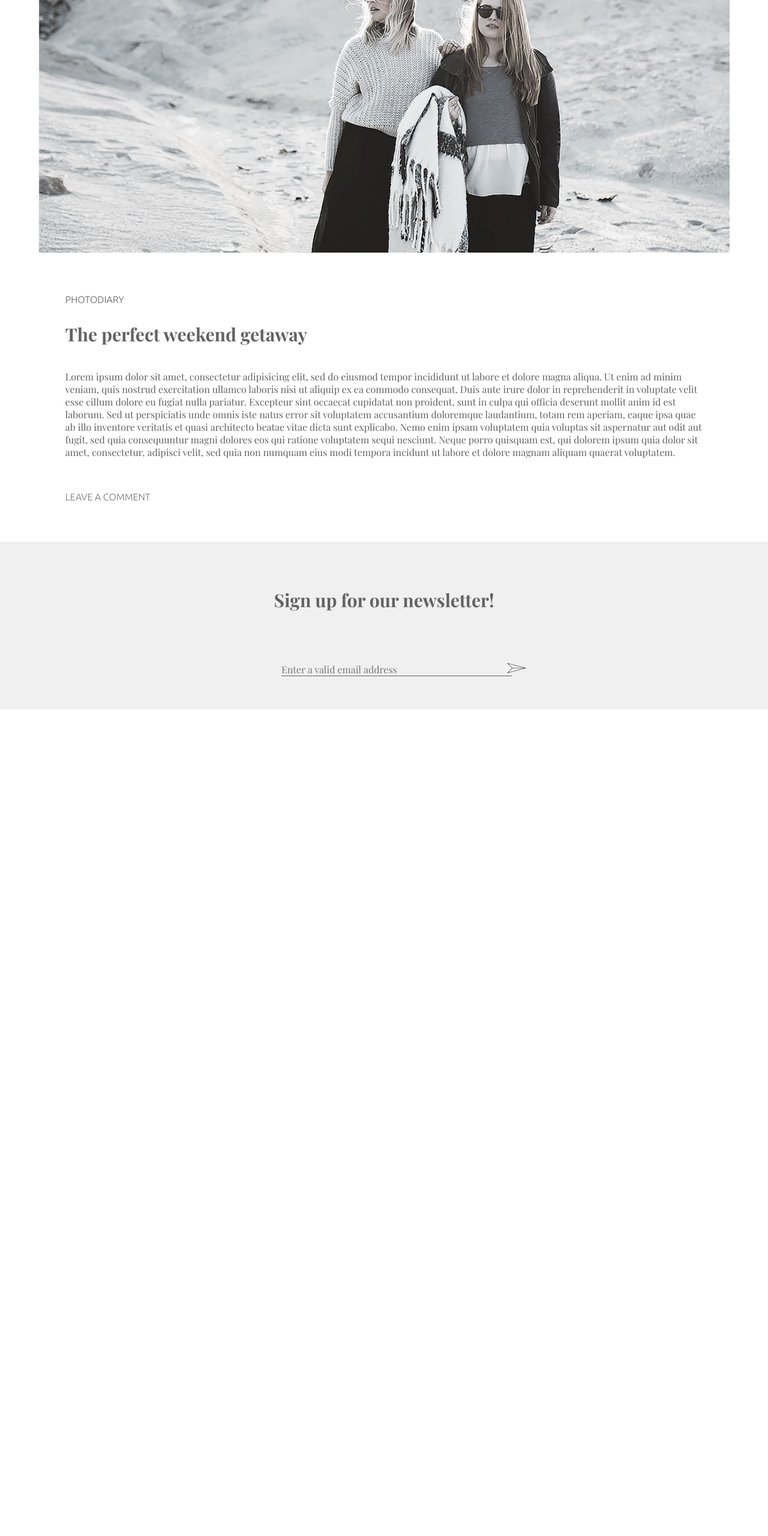
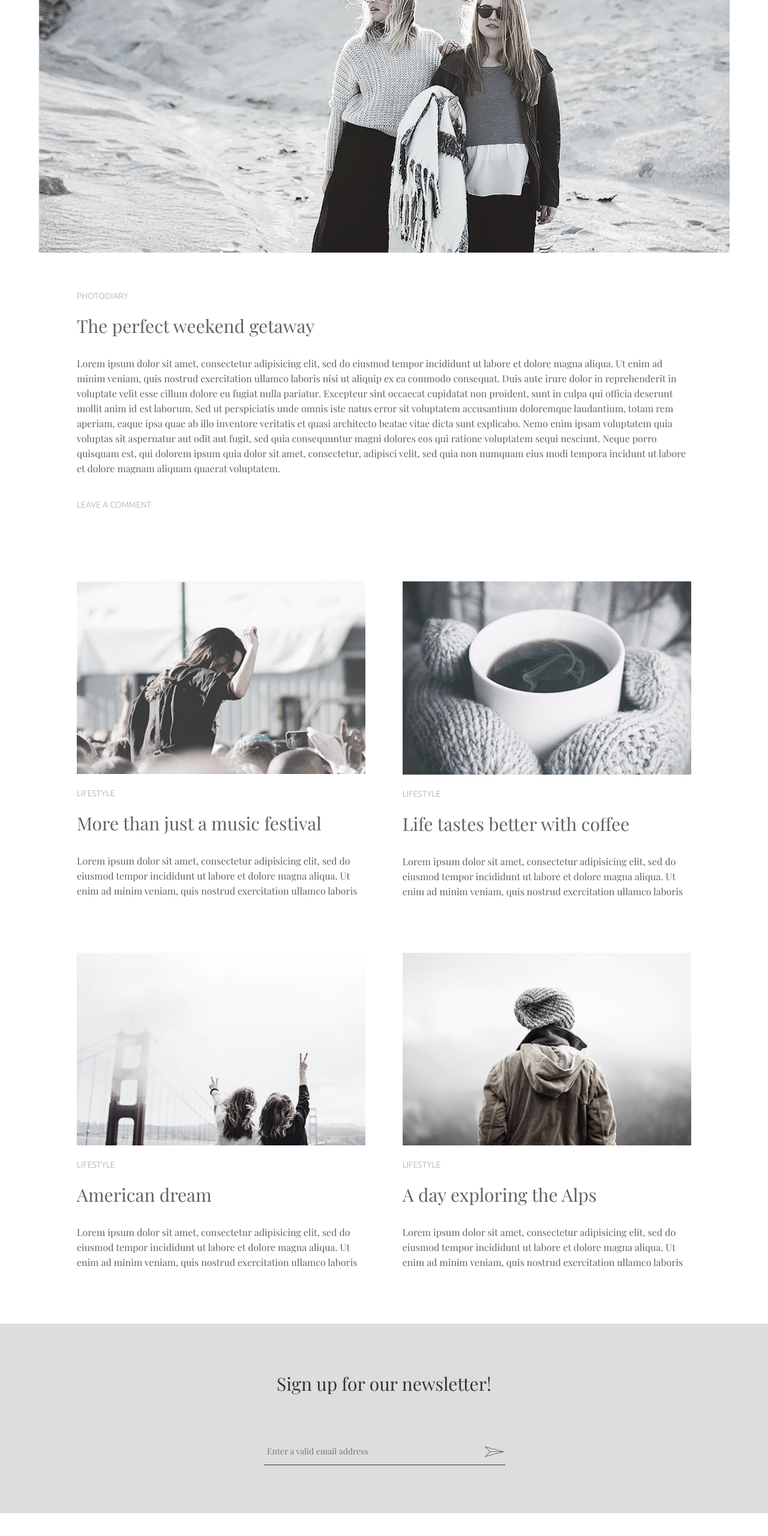
Before and after one commit to MdRasel0/minimo, a plain HTML site: page index.html in a window 1280 px wide. Shown: the part 224-2784 px from the top of the page at 60% size. Before the commit the page ends 1406 px from the top, so only its background shows below. Drawn offline with nearby package versions, Linux system fonts and the light colour scheme; a web font is replaced by a local one.

Commit message:
Add files via upload

```diff
--- a/css/style.css
+++ b/css/style.css
@@ -65,79 +65,166 @@ width: 100%;
 /*Banner end*/
 /* Gateway start*/
 .gateway{
+	padding: 60px 0;
 }
 .container_2{
-	width: 83%;
+	width: 80%;
 	margin:0 auto;
-	padding-top: 65px;
+	overflow: hidden;
 }
-.container_2 h1{
-	font-family:'Ubuntu', sans-serif;
-	font-size:16px;
-	font-weight:300;
+.gw_wrapper{
+
+}
+.c_p{
+	margin: 0;
+	font-family: 'Ubuntu', sans-serif;
+	font-size: 14px;
+	font-weight: 300;
+	color: #b4ad9e;
 	text-transform: uppercase;
-	margin-bottom: 29px;
 }
-.container_2 h2{
+.c_h1{
+	margin-top: 22px;
+	margin-bottom: 30px;
 	font-size:30px;
-	font-weight:700;
-	margin-bottom: 40px;
-}
-.container_2 p{
-	font-size:16px;
 	font-weight: 400;
 }
-.comment{
-	border:1px solid blue;
-}
-input[type=text]{
-	font-family:'Ubuntu', sans-serif;
-	font-size: 16px;
-	font-weight:300;
-	text-transform: uppercase;
-	border: none;
-	margin-top: 55px
+.c_text{
+	margin-bottom: 40px;
+	line-height: 25px;
 }
 /* Gateway end*/
-/* Newsletter start*/
+/*Blog start*/
+.blog{
+    padding-top: 60px;
+    padding-bottom: 0;
+}
+.single{
+	width: 47%;
+	float: left;
+	margin-bottom: 50px;
+}
+.single:nth-child(even){
+		margin-left: 6%;
+}
+.single img{
+	width: 100%;
+	margin-bottom: 20px;
+}
+/*Blog end*/
+/*news start*/
 .newsletter{
-	background-color: #F0F0F0;
-    margin-top: 65px;
-    padding: 77px 0;
+	padding: 80px;
+	background-color: #dddddd;
 }
-.container_3{
-	width: 50%;
-	margin:0 auto;
-}
-.text{
-    width: 60%;
-    margin: 0 auto;
-}
-.text h3{
-	font-size:30px;
-	font-weight:700;
+.signup{
 	text-align: center;
 }
-.ns_form{
-	width: 60%;
-	margin-top:85px;
+.signup h1{
+	font-size: 30px;
+	font-weight: 400;
+	color: #333333;
+	margin-bottom: 70px;
+	margin-top: 0;
+}
+.s_form{
 	position: relative;
+	width: 400px;
+	margin: 0 auto;
 }
-.ns_form input{
-    font-family: 'Playfair Display', serif;
-    font-size: 16px;
-    font-weight: 400;
-    width: 100%;
-    margin: 0 auto;
-    margin-left: 149px;
-    border: none;
-    border-bottom: 1px solid #626262;
-    background-color: #F0F0F0;
-    position: absolute;
+.s_form input{
+	font-family: 'Playfair Display', serif;
+	font-size: 14px;
+	font-weight: 400;
+	color: #626262;
+	width: 382px;
+	height: 45px;
+	border: none;
+	border-bottom:1px solid #333333;
+	background: transparent;
+	padding-left: 5px;
+	padding-right: 15px;
 }
-.send{
+.s_form input:focus{
+outline: 0;
+}
+.s_form button{
 	position: absolute;
-    cursor: pointer;
-    margin-left: 525px;
+	background: transparent;
+	border: none;
+	cursor: pointer;
+	top: 15px;
+	right: 0;
 }
-/* Newsletter start*/
+.s_form button:focus{
+	outline: 0;
+}
+.s_form button img{}
+/* News end*/
+.blog2{
+	padding-top:60px;
+}
+.load{
+	padding: 100px 0 180px;
+	text-align: center;
+}
+.load button{
+	font-family: 'Playfair Display', serif;
+	font-size: 20px;
+	font-weight: 400;
+	width: 160px;
+	height: 60px;
+	background-color: transparent;
+	border: 1px solid #626262;
+	.transition:.3s;
+	cursor: pointer;
+}
+.load button:hover{
+	background-color: #626262;
+	color: white;
+}
+.load button:focus{
+	outline: 0;
+}
+footer{
+	background-color: #dddddd;
+	padding: 50px 0;
+}
+.terms{
+	/*margin-top: 60px;*/
+}
+.terms ul{
+
+}
+.terms ul li{
+	list-style: none;
+	float: left;
+
+}
+.terms ul li a{
+	font-family:'Playfair Display', serif;
+	font-size: 14px;
+	font-weight: 700;
+	color: #000000;
+	text-decoration: none;
+	margin-left: 25px;
+}
+.terms ul li a:hover{
+	border-bottom: 1px solid #626262;
+}
+.social{
+	float: right;
+}
+.social ul{
+}
+.social ul li{
+	list-style: none;
+	float: left;
+	padding-left: 25px;
+}
+.social ul li span{
+	font-family:'Playfair Display', serif;
+	font-size: 14px;
+	font-weight: 700;
+	color: #000000;
+}
--- a/index.html
+++ b/index.html
@@ -37,32 +37,111 @@
   <!-- gateway section start-->
   <section class="gateway">
     <div class="container_2">
-      <h1>photodiary</h1>
-      <h2>The perfect weekend getaway </h2>
-      <p>Lorem ipsum dolor sit amet, consectetur adipisicing elit, sed do eiusmod tempor incididunt ut labore et dolore magna aliqua. Ut enim ad minim veniam, quis nostrud exercitation ullamco laboris nisi ut aliquip ex ea commodo consequat. Duis aute irure dolor in reprehenderit in voluptate velit esse cillum dolore eu fugiat nulla pariatur. Excepteur sint occaecat cupidatat non proident, sunt in culpa qui officia deserunt mollit anim id est laborum. Sed ut perspiciatis unde omnis iste natus error sit voluptatem accusantium doloremque laudantium, totam rem aperiam, eaque ipsa quae ab illo inventore veritatis et quasi architecto beatae vitae dicta sunt explicabo. Nemo enim ipsam voluptatem quia voluptas sit aspernatur aut odit aut fugit, sed quia consequuntur magni dolores eos qui ratione voluptatem sequi nesciunt. Neque porro quisquam est, qui dolorem ipsum quia dolor sit amet, consectetur, adipisci velit, sed quia non numquam eius modi tempora incidunt ut labore et dolore magnam aliquam quaerat voluptatem.</p>
-      <form>
-        <input type="text" name="comment" placeholder="Leave a comment">
+      <div class="gw_wrapper">
+        <p class="c_p">photodiary</p>
+        <h1 class="c_h1">The perfect weekend getaway</h1>
+        <p class="c_text">Lorem ipsum dolor sit amet, consectetur adipisicing elit, sed do eiusmod tempor incididunt ut labore et dolore magna aliqua. Ut enim ad minim veniam, quis nostrud exercitation ullamco laboris nisi ut aliquip ex ea commodo consequat. Duis aute irure dolor in reprehenderit in voluptate velit esse cillum dolore eu fugiat nulla pariatur. Excepteur sint occaecat cupidatat non proident, sunt in culpa qui officia deserunt mollit anim id est laborum. Sed ut perspiciatis unde omnis iste natus error sit voluptatem accusantium doloremque laudantium, totam rem aperiam, eaque ipsa quae ab illo inventore veritatis et quasi architecto beatae vitae dicta sunt explicabo. Nemo enim ipsam voluptatem quia voluptas sit aspernatur aut odit aut fugit, sed quia consequuntur magni dolores eos qui ratione voluptatem sequi nesciunt. Neque porro quisquam est, qui dolorem ipsum quia dolor sit amet, consectetur, adipisci velit, sed quia non numquam eius modi tempora incidunt ut labore et dolore magnam aliquam quaerat voluptatem.</p>
+        <p class="c_p">Leave a comment</p>
+      </div>
+    </div>
+  </section>
+<!--gateway section end-->
+<!-- Blog section start-->
+<section class="blog">
+  <div class="container_2">
+    <!--Single start-->
+    <div class="single">
+      <img src="images/blog1.jpg" alt="blog minimo">
+      <p class="c_p">Lifestyle</p>
+      <h2 class="c_h1">More than just a music festival</h2>
+      <p class="c_text">Lorem ipsum dolor sit amet, consectetur adipisicing elit, sed do eiusmod tempor incididunt ut labore et dolore magna aliqua. Ut enim ad minim veniam, quis nostrud exercitation ullamco laboris</p>
+    </div>
+    <!-- single end-->
+    <!--Single start-->
+    <div class="single">
+      <img src="images/blog2.jpg" alt="blog minimo">
+      <p class="c_p">Lifestyle</p>
+      <h2 class="c_h1">Life tastes better with coffee</h2>
+      <p class="c_text">Lorem ipsum dolor sit amet, consectetur adipisicing elit, sed do eiusmod tempor incididunt ut labore et dolore magna aliqua. Ut enim ad minim veniam, quis nostrud exercitation ullamco laboris</p>
+    </div>
+    <!-- single end-->
+    <!--Single start-->
+    <div class="single">
+      <img src="images/blog3.jpg" alt="blog minimo">
+      <p class="c_p">Lifestyle</p>
+      <h2 class="c_h1">American dream</h2>
+      <p class="c_text">Lorem ipsum dolor sit amet, consectetur adipisicing elit, sed do eiusmod tempor incididunt ut labore et dolore magna aliqua. Ut enim ad minim veniam, quis nostrud exercitation ullamco laboris</p>
+    </div>
+    <!-- single end-->
+    <!--Single start-->
+    <div class="single">
+      <img src="images/blog4.jpg" alt="blog minimo">
+      <p class="c_p">Lifestyle</p>
+      <h2 class="c_h1">A day exploring the Alps</h2>
+      <p class="c_text">Lorem ipsum dolor sit amet, consectetur adipisicing elit, sed do eiusmod tempor incididunt ut labore et dolore magna aliqua. Ut enim ad minim veniam, quis nostrud exercitation ullamco laboris</p>
+    </div>
+    <!-- single end-->
+  </div>
+</section>
+<!-- Blog section end-->
+<!-- Newsletter start-->
+<section class="newsletter">
+  <div class="container_2">
+    <div class="signup">
+      <h1>Sign up for our newsletter!</h1>
+      <form action="" method="" class="s_form">
+        <input type="email" name="email" placeholder="Enter a valid email address">
+        <button type="submit"><img src="images/send.png" alt="minimo"></button>
+      </form>
       </form>
     </div>
-  </section>
-  <!-- gateway section end-->
-<!-- Newsletter start-->
-<section class="newsletter">
-  <div class="container_3">
-  <div class="text">
-    <h3>Sign up for our newsletter!</h3>
   </div>
-  <form>
-    <div class="ns_form">
-      <input type="email" name="email" placeholder="Enter a valid email address">
+
+</section>
+ <!--Newsletter end-->
+ <section class="blog2">
+   <div class="container_2">
+    <!--Single start-->
+    <div class="single">
+      <img src="images/blog5.jpg" alt="blog minimo">
+      <p class="c_p">Lifestyle</p>
+      <h2 class="c_h1">Top 10 song for running</h2>
+      <p class="c_text">Lorem ipsum dolor sit amet, consectetur adipisicing elit, sed do eiusmod tempor incididunt ut labore et dolore magna aliqua. Ut enim ad minim veniam, quis nostrud exercitation ullamco laboris</p>
     </div>
-    <div class="send">
-    <img src="images/send.png" alt="Send" />
+    <!-- single end-->
+    <!--Single start-->
+    <div class="single">
+      <img src="images/blog6.jpg" alt="blog minimo">
+      <p class="c_p">Lifestyle</p>
+      <h2 class="c_h1">Cold winter days</h2>
+      <p class="c_text">Lorem ipsum dolor sit amet, consectetur adipisicing elit, sed do eiusmod tempor incididunt ut labore et dolore magna aliqua. Ut enim ad minim veniam, quis nostrud exercitation ullamco laboris</p>
     </div>
-  </form>
-</div>
-</section>
-<!-- Newsletter start-->
+    <!-- single end-->
+  </div>
+ </section>
+ <!-- Load-->
+ <section class="load">
+   <button type="button">Load more</button>
+ </section>
+ <!-- Load end-->
+ <footer>
+   <div class="container">
+     <div class="terms">
+       <ul>
+         <li><a href="#">Terms and conditions</a></li>
+         <li><a href="#">Privacy</a></li>
+       </ul>
+     </div>
+     <div class="social">
+       <ul>
+         <li><span>Follow</span></li>
+         <li><a href="#"><img src="images/fb.png"></a></li>
+         <li><a href="#"><img src="images/tw.png"></a></li>
+         <li><a href="#"><img src="images/insta.png"></a></li>
+       </ul>
+     </div>
+   </div>
+ </footer>
 
 </body>
 </html>
```
Also changed, not shown: images/blog1.jpg (added), images/blog2.jpg (added), images/blog3.jpg (added), images/blog4.jpg (added), images/blog5.jpg (added), images/blog6.jpg (added), images/fb.png (added), images/insta.png (added), images/tw.png (added).
